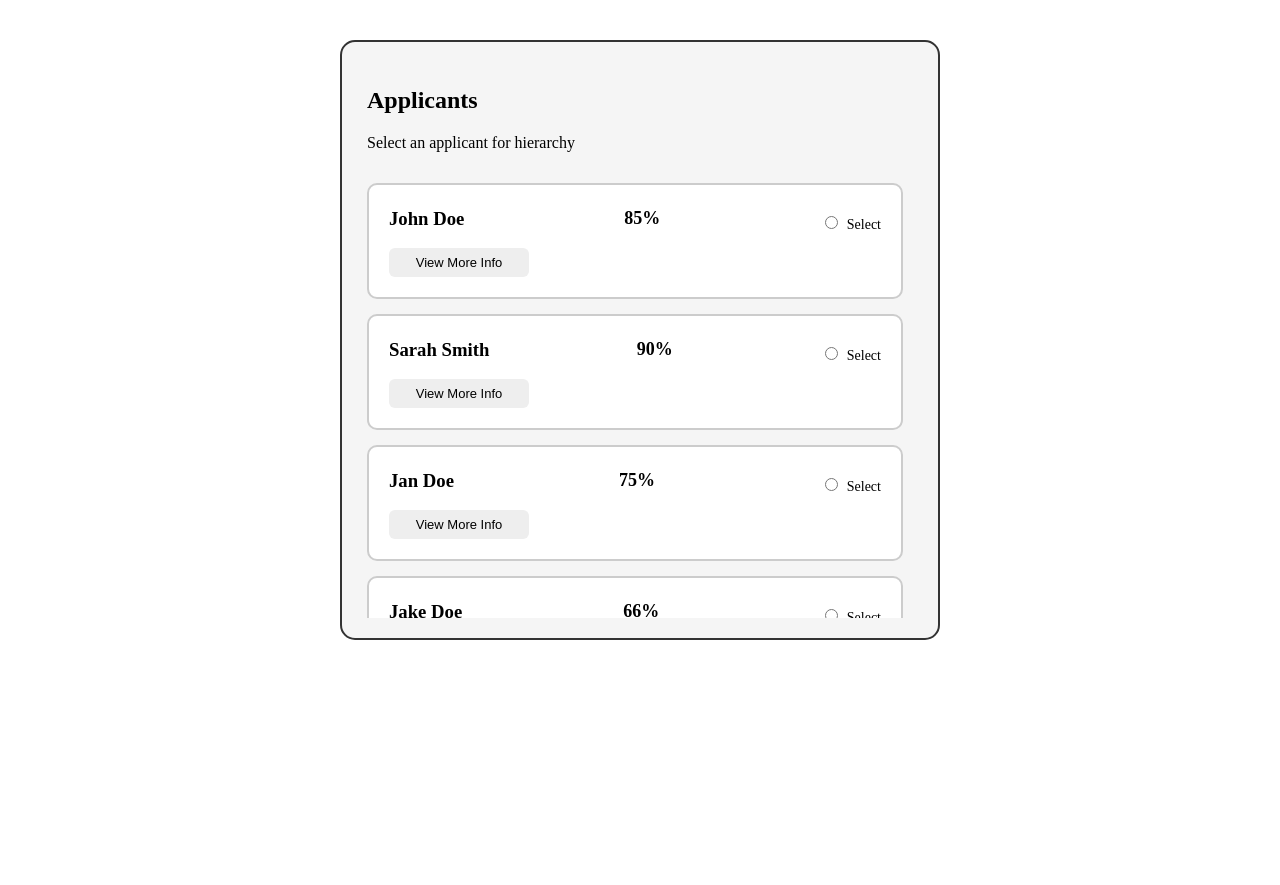
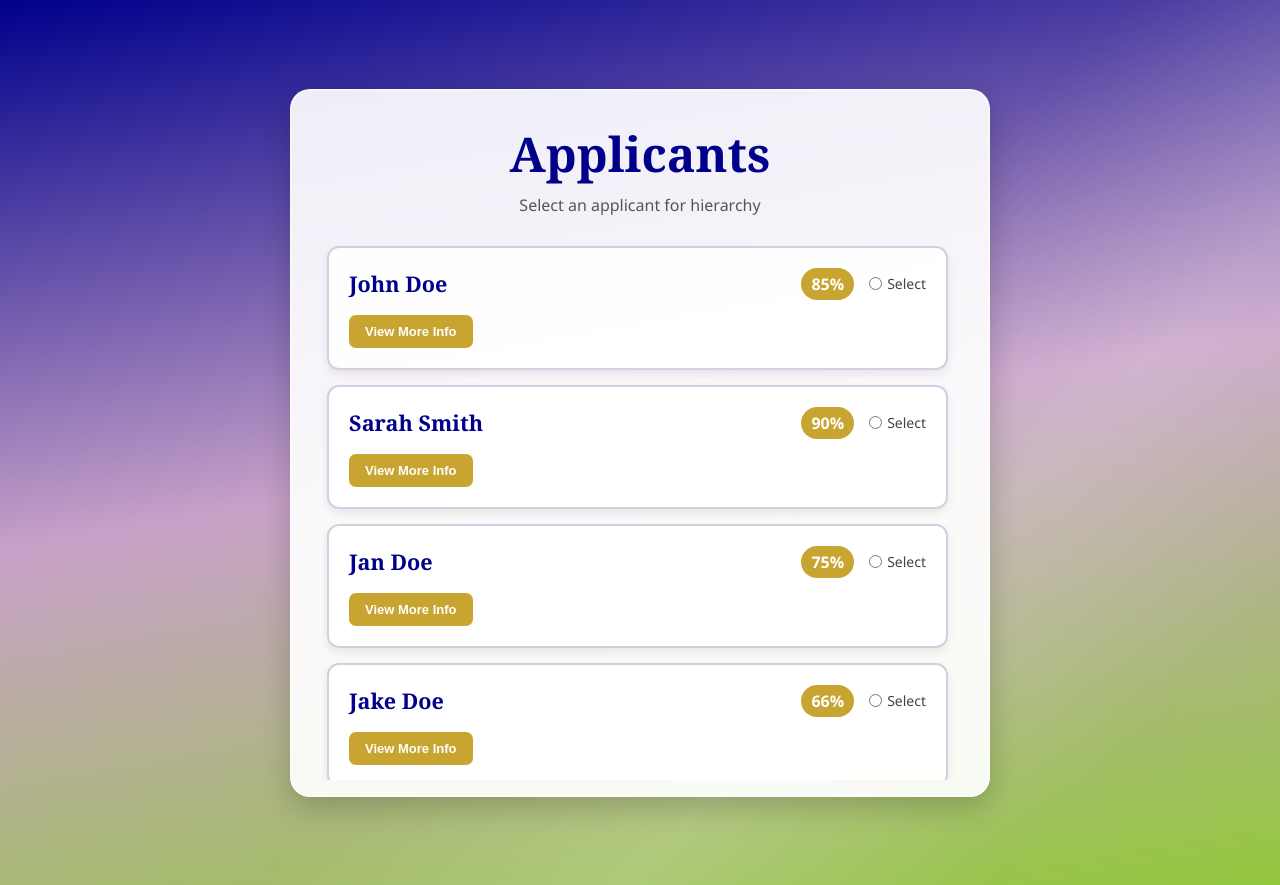
Before and after one commit to JonoZA/STADIO_Hackathon_2026, a Flask app: page /recruit in a window 1280 px wide. Run offline with Flask 3, Linux system fonts and the light colour scheme.

Commit message:
Chnage recruit style

```diff
--- a/haire/static/styles/recruitStyle.css
+++ b/haire/static/styles/recruitStyle.css
@@ -1,21 +1,149 @@
+/* ================================= */
+/* COLOUR VARIABLES */
+/* ================================= */
 
-   /* ================================= */
+:root {
+    --hero-bg: linear-gradient(170deg, #00008b, #c8a2c8, #93c83e);
+
+    --main-text: blanchedalmond;
+
+    --page-bg: #b9adce;
+
+    --card-bg: rgba(255, 255, 255, 0.92);
+
+    --gold: #c09712de;
+    --gold-hover: #b26e14;
+
+    --dark-text: #333;
+
+    --border: rgba(255, 255, 255, 0.5);
+}
+
+
+/* ================================= */
+/* PAGE */
+/* ================================= */
+
+html,
+body {
+    height: 100%;
+    margin: 0;
+}
+
+
+body {
+    background: var(--hero-bg);
+
+    font-family: 'Segoe UI', Arial, sans-serif;
+
+    color: var(--dark-text);
+
+    overflow-x: hidden;
+    overflow-y: hidden;
+
+    display: flex;
+
+    justify-content: center;
+    align-items: center;
+}
+
+
+/* ================================= */
+/* MOVING HAZE */
+/* ================================= */
+
+body::before {
+    content: "";
+
+    position: fixed;
+
+    top: -50%;
+    left: -50%;
+
+    width: 220%;
+    height: 220%;
+
+    background: linear-gradient(
+        135deg,
+        transparent 42%,
+        rgba(255, 255, 255, 0.18) 50%,
+        transparent 58%
+    );
+
+    pointer-events: none;
+
+    z-index: 0;
+
+    animation: hazeSweep 6s ease-in-out infinite alternate;
+}
+
+
+/* ================================= */
 /* OUTER CARD */
 /* ================================= */
 
 .outer-card {
-    width: 600px;
-    height: 600px;
+    position: relative;
 
-    margin: 40px auto;
-    padding: 25px;
+    z-index: 1;
 
-    border: 2px solid #333;
-    border-radius: 15px;
+    width: min(700px, 95vw);
 
-    background-color: #f5f5f5;
+    height: 80vh;
+
+    min-height: 550px;
+
+    padding: 30px;
 
     box-sizing: border-box;
+
+    margin: 0;
+
+    border: 2px solid var(--border);
+
+    border-radius: 20px;
+
+    background: var(--card-bg);
+
+    box-shadow: 0 10px 30px rgba(0, 0, 0, 0.2);
+
+    backdrop-filter: blur(5px);
+
+    animation: fadeUp 0.8s ease-out;
+}
+
+
+/* ================================= */
+/* PAGE TITLE */
+/* ================================= */
+
+.outer-card > h2 {
+    margin: 0;
+
+    font-family: Georgia, serif;
+
+    font-size: clamp(2rem, 5vw, 3rem);
+
+    font-weight: 800;
+
+    color: #00008b;
+
+    text-align: center;
+}
+
+
+/* ================================= */
+/* PAGE DESCRIPTION */
+/* ================================= */
+
+.outer-card > p {
+    margin: 8px 0 25px;
+
+    text-align: center;
+
+    color: #555;
+
+    font-size: 1rem;
 }
 
 
@@ -24,28 +152,77 @@
 /* ================================= */
 
 .form-scroll {
-    height: 450px;
+    height: calc(100% - 105px);
 
     overflow-y: auto;
 
-    padding-right: 10px;
+    padding: 5px 10px 10px 5px;
+
+    box-sizing: border-box;
 }
 
 
 /* ================================= */
-/* INNER APPLICANT CARD */
+/* SCROLLBAR */
+/* ================================= */
+
+.form-scroll::-webkit-scrollbar {
+    width: 8px;
+}
+
+
+.form-scroll::-webkit-scrollbar-track {
+    background: #e5dfeb;
+
+    border-radius: 10px;
+}
+
+
+.form-scroll::-webkit-scrollbar-thumb {
+    background: #c09712de;
+
+    border-radius: 10px;
+}
+
+
+.form-scroll::-webkit-scrollbar-thumb:hover {
+    background: #b26e14;
+}
+
+
+/* ================================= */
+/* APPLICANT CARD */
 /* ================================= */
 
 .applicant-card {
     margin-top: 15px;
+
     padding: 20px;
 
-    background-color: white;
+    background: rgba(255, 255, 255, 0.95);
 
-    border: 2px solid #ccc;
-    border-radius: 10px;
+    border: 2px solid #d5cde0;
 
-    transition: 0.2s;
+    border-radius: 12px;
+
+    box-shadow: 0 4px 10px rgba(0, 0, 0, 0.08);
+
+    transition:
+        transform 0.2s ease,
+        box-shadow 0.2s ease,
+        border 0.2s ease;
+}
+
+
+.applicant-card:first-child {
+    margin-top: 0;
+}
+
+
+.applicant-card:hover {
+    transform: translateY(-2px);
+
+    box-shadow: 0 7px 16px rgba(0, 0, 0, 0.12);
 }
 
 
@@ -59,6 +236,8 @@
     justify-content: space-between;
 
     align-items: center;
+
+    gap: 15px;
 }
 
 
@@ -68,6 +247,12 @@
 
 .applicant-name {
     margin: 0;
+
+    color: #00008b;
+
+    font-family: Georgia, serif;
+
+    font-size: 1.35rem;
 }
 
 
@@ -76,9 +261,19 @@
 /* ================================= */
 
 .score {
+    margin-left: auto;
+
+    padding: 5px 10px;
+
+    border-radius: 20px;
+
+    background-color: var(--gold);
+
+    color: white;
+
     font-weight: bold;
 
-    font-size: 18px;
+    font-size: 16px;
 }
 
 
@@ -87,48 +282,60 @@
 /* ================================= */
 
 .select-applicant {
-    display: block;
+    display: flex;
 
-    margin-top: 8px;
+    align-items: center;
+
+    gap: 5px;
 
     font-size: 14px;
+
+    color: #444;
 
     cursor: pointer;
 }
 
 
 .select-applicant input {
-    margin-right: 5px;
+    margin: 0;
 
     cursor: pointer;
+
+    accent-color: #00008b;
 }
 
 
 /* ================================= */
-/* DROPDOWN BUTTON */
+/* VIEW MORE INFO BUTTON */
 /* ================================= */
 
 .more-info-button {
-    width: 140px;
-
     margin-top: 15px;
 
-    padding: 7px 10px;
+    padding: 9px 16px;
 
     border: none;
 
-    border-radius: 6px;
+    border-radius: 7px;
 
-    background-color: #eee;
+    background-color: var(--gold);
+
+    color: white;
 
     cursor: pointer;
 
     font-size: 13px;
+
+    font-weight: 600;
+
+    transition: background-color 0.2s ease;
 }
 
 
 .more-info-button:hover {
-    background-color: #ddd;
+    background-color: var(--gold-hover);
+
+    color: white;
 }
 
 
```
Also changed, not shown: other parts of haire/static/styles/recruitStyle.css (+119 -13 lines).
